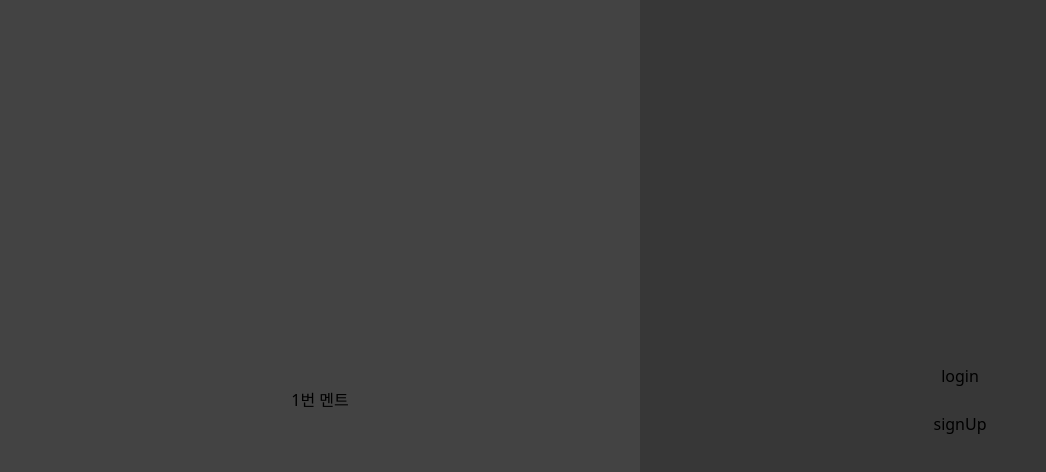
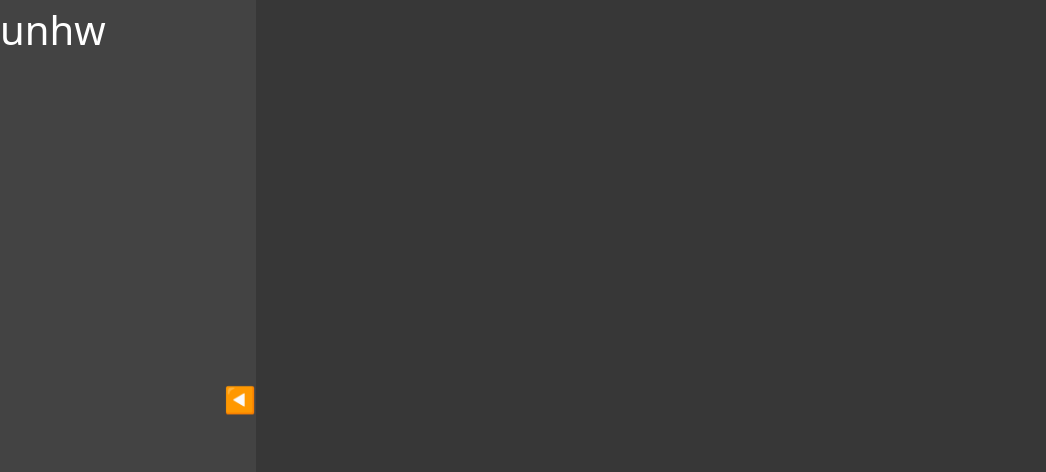
Before and after one commit to csm009177/unhw, a Next.js app: page / in a window 1280 px wide. Shown: the top 472 px of the page, without its empty margins (0-1046 px from the left). Built offline with nearby package versions, Linux system fonts and the light colour scheme; sample sign-in values are in the browser's storage.

Commit message:
메인 페이지 표현 로직 수정

```diff
--- a/app/(pages)/layout.tsx
+++ b/app/(pages)/layout.tsx
@@ -10,17 +10,38 @@ import { selectContext, openContext } from "../context/styleContext";
 import { devNull } from "os";
 
 export default function MainLayout({ children }: ChildrenProps) {
-  const [showLobby, setShowLobby] = useState(true); // 변수명 수정
   const pathname = usePathname();
+  const router = useRouter()
+  const [showLeft, setShowLeft] = useState(true); // 변수명 수정
+  const [showChild, setshowChild] = useState(true); // 변수명 수정
+  const [showLobby, setShowLobby] = useState(false); // 변수명 수정
   const [isOpen, setIsOpen] = useState(true);
   const [selectedItemIndex, setSelectedItemIndex] = useState(null);
 
   useEffect(() => {
     const token = localStorage.getItem("jwtToken");
-    if (!token || pathname !== "/") {
-      setShowLobby(true); // 작업을 위해 임시로 true 해놓음
+    // 토큰이 없는 경우
+    if ( !token ) {
+      if (pathname === "/lobby") {
+        setShowLeft(false);
+        setShowLobby(true);
+        setshowChild(false);
+      }
+      if(pathname === "/login" || pathname === "/signup"){
+        setShowLeft(false);
+        setShowLobby(false);
+        setshowChild(true);
+      }
+      if(pathname !== "/lobby" && pathname !== "/login" && pathname !== "/signup"){
+        router.push("/lobby")
+      }
+    // 토큰이 있는 경우
     } else {
-      setShowLobby(false); // 작업을 위해 임시로 false 해놓음
+      if(pathname === "/"){
+        setShowLeft(true);
+        setShowLobby(false);
+        setshowChild(true);
+      }
     }
   }, [pathname]);
 
@@ -30,8 +51,9 @@ export default function MainLayout({ children }: ChildrenProps) {
         value={{ selectedItemIndex, setSelectedItemIndex }}
       >
         <openContext.Provider value={{ isOpen, setIsOpen }}>
-          {showLobby ? <ToggleLeftVar /> : null}
-          {showLobby ? children : <Lobby />} {/* 조건부 렌더링 */}
+          {showLeft ? <ToggleLeftVar /> : null}
+          {showLobby ? <Lobby /> : null} {/* 조건부 렌더링 */}
+          {showChild ? children : null}
         </openContext.Provider>
       </selectContext.Provider>
     </div>
```
